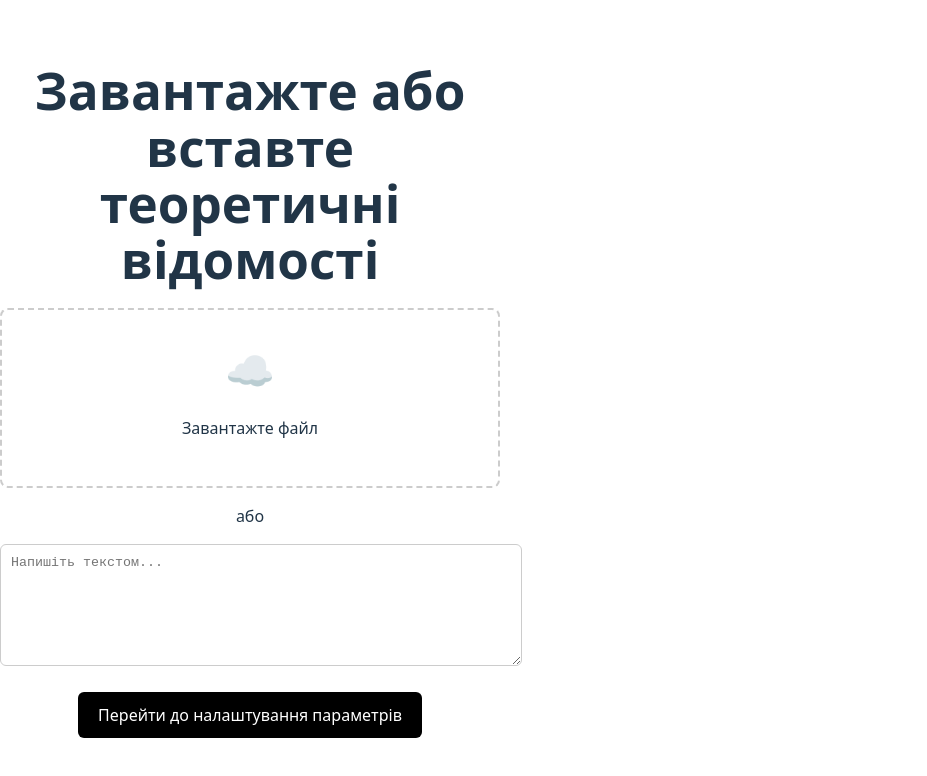
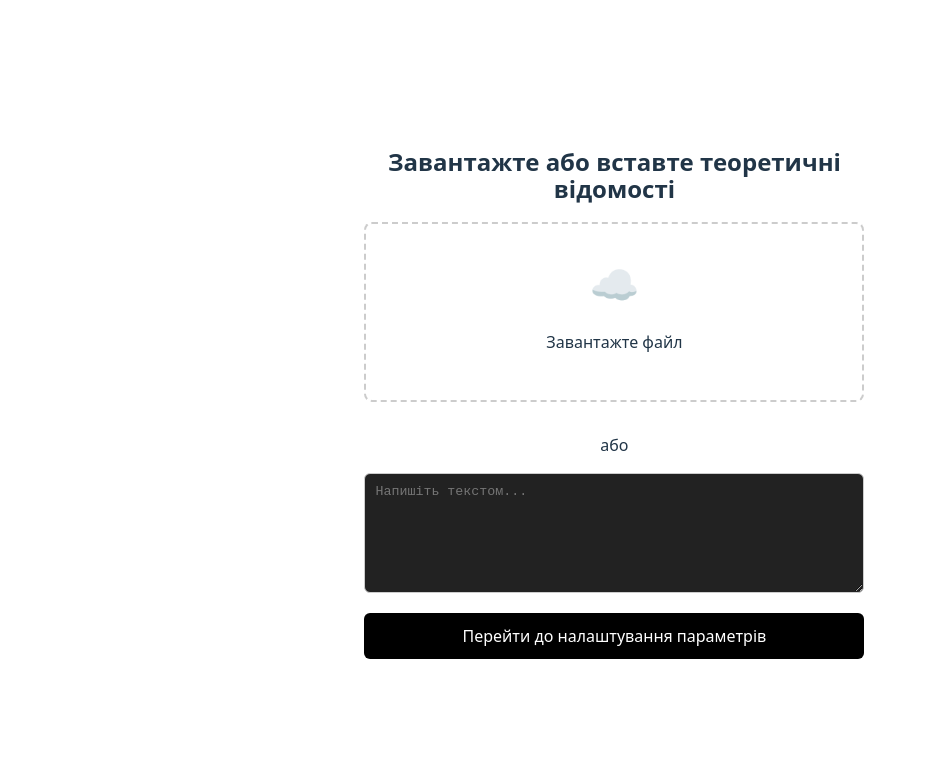
Before and after one commit to yuliiaantiuk/Questions_Generator, a React (Vite) app in the folder client/: page / in a window 1280 px wide. Shown: the top 776 px of the page, without its empty margins (0-927 px from the left). Built offline with nearby package versions, Linux system fonts and the light colour scheme.

Commit message:
Created a basic upload page

```diff
--- a/client/src/pages/UploadPage.jsx
+++ b/client/src/pages/UploadPage.jsx
@@ -16,7 +16,8 @@ const UploadPage = () => {
   };
 
   return (
-    <div style={styles.container}>
+    <div style={styles.contentWrapper}>
+      <div style={styles.container}>
       <h1 style={styles.title}>Завантажте або вставте теоретичні відомості</h1>
 
       <label style={styles.uploadBox}>
@@ -44,30 +45,59 @@ const UploadPage = () => {
       <button style={styles.button} onClick={handleSubmit}>
         Перейти до налаштування параметрів
       </button>
+      </div>
     </div>
   );
 };
 
 const styles = {
-  container: { maxWidth: "500px", margin: "50px auto", textAlign: "center" },
-  title: { marginBottom: "20px" },
+  contentWrapper: {
+    padding: "0",
+    margin: "0",
+    width: "96vw",
+    height: "100vh",
+    boxSizing: "border-box",
+  },
+  container: {
+    maxWidth: "500px",
+    margin: "0 auto",
+    height: "94%",
+    display: "flex",
+    flexDirection: "column",
+    justifyContent: "center",
+    alignItems: "center",
+    textAlign: "center",
+    padding: "20px",
+  },
+  title: {
+    marginBottom: "20px",
+    fontSize: "24px", // щоб заголовок не був занадто величезним
+    fontWeight: "bold",
+  },
   uploadBox: {
+    boxSizing: "border-box",
     display: "block",
     border: "2px dashed #ccc",
     borderRadius: "8px",
-    padding: "30px",
+    padding: "30px 0px",
     cursor: "pointer",
     marginBottom: "15px",
+    width: "100%",       // займає всю ширину контейнера
   },
   textarea: {
-    width: "100%",
-    height: "100px",
+    boxSizing: "border-box",
+    maxWidth: "100%",
+    minWidth: "100%",
+    minHeight: "120px",
     padding: "10px",
     borderRadius: "6px",
     border: "1px solid #ccc",
     marginBottom: "20px",
+    background: "#222",  // щоб виглядало краще на темному фоні
+    color: "white",
   },
   button: {
+    width: "100%",       // кнопка на всю ширину
     background: "black",
     color: "white",
     padding: "12px 20px",
@@ -77,4 +107,5 @@ const styles = {
   },
 };
 
+
 export default UploadPage;
```
